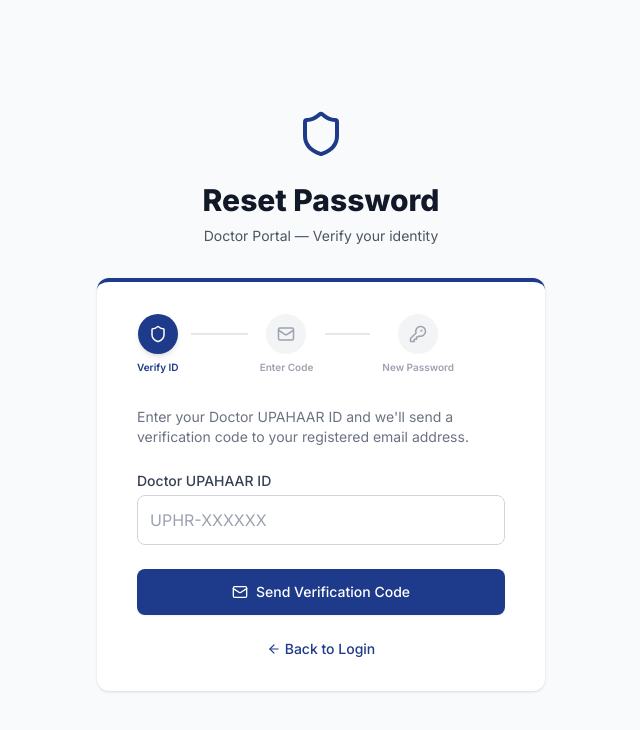
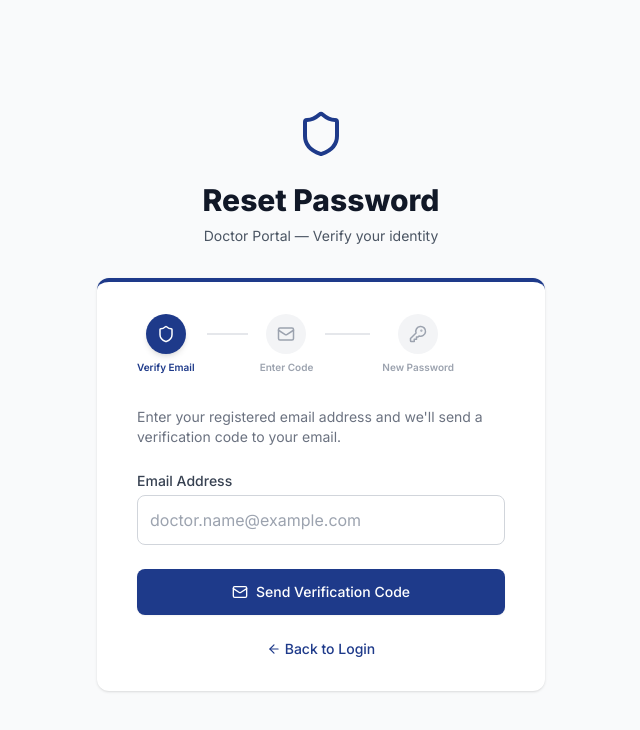
Before and after one commit to reyb888/UPAHAAR, a Next.js app in the folder frontend/: page /auth/doctor/forgot-password in a window 1280 px wide. Shown: the top 730 px of the page, without its empty margins (319-959 px from the left). Built offline with nearby package versions, Linux system fonts and the light colour scheme; no server answers.

Commit message:
FORGOT PASSWORD 2

```diff
--- a/frontend/src/app/auth/citizen/forgot-password/page.tsx
+++ b/frontend/src/app/auth/citizen/forgot-password/page.tsx
@@ -8,7 +8,7 @@ type Step = 'id' | 'otp' | 'password' | 'success';
 
 export default function CitizenForgotPassword() {
   const [step, setStep] = useState<Step>('id');
-  const [upahaarId, setUpahaarId] = useState('');
+  const [email, setEmail] = useState('');
   const [maskedEmail, setMaskedEmail] = useState('');
   const [otpCode, setOtpCode] = useState('');
   const [newPassword, setNewPassword] = useState('');
@@ -27,7 +27,7 @@ export default function CitizenForgotPassword() {
       const response = await fetch(`${API_URL}/api/auth/forgot-password`, {
         method: 'POST',
         headers: { 'Content-Type': 'application/json' },
-        body: JSON.stringify({ upahaar_id: upahaarId })
+        body: JSON.stringify({ email })
       });
       const data = await response.json();
 
@@ -73,7 +73,7 @@ export default function CitizenForgotPassword() {
       const response = await fetch(`${API_URL}/api/auth/reset-password`, {
         method: 'POST',
         headers: { 'Content-Type': 'application/json' },
-        body: JSON.stringify({ upahaar_id: upahaarId, otp_code: otpCode, new_password: newPassword })
+        body: JSON.stringify({ email, otp_code: otpCode, new_password: newPassword })
       });
       const data = await response.json();
 
@@ -96,7 +96,7 @@ export default function CitizenForgotPassword() {
   };
 
   const stepIndicators = [
-    { key: 'id', label: 'Verify ID' },
+    { key: 'id', label: 'Verify Email' },
     { key: 'otp', label: 'Enter Code' },
     { key: 'password', label: 'New Password' }
   ];
@@ -170,18 +170,18 @@ export default function CitizenForgotPassword() {
           )}
 
           <AnimatePresence mode="wait">
-            {/* Step 1: Enter UPAHAAR ID */}
+            {/* Step 1: Enter Email */}
             {step === 'id' && (
               <motion.form key="id" variants={stepVariants} initial="initial" animate="animate" exit="exit" onSubmit={handleRequestOTP} className="space-y-5">
-                <p className="text-gray-500 text-sm">Enter your UPAHAAR ID and we&apos;ll send a verification code to your registered email.</p>
+                <p className="text-gray-500 text-sm">Enter your email address and we&apos;ll send a verification code to your registered email.</p>
                 <div className="space-y-2">
-                  <label className="text-sm font-semibold text-gray-700">UPAHAAR ID</label>
+                  <label className="text-sm font-semibold text-gray-700">Email Address</label>
                   <input
-                    type="text" required
+                    type="email" required
                     className="w-full px-4 py-3 rounded-xl border border-gray-200 focus:ring-2 focus:ring-medical-blue outline-none bg-gray-50/50 transition-all"
-                    placeholder="UPHR-1234567890"
-                    value={upahaarId}
-                    onChange={e => setUpahaarId(e.target.value)}
+                    placeholder="your.name@example.com"
+                    value={email}
+                    onChange={e => setEmail(e.target.value)}
                   />
                 </div>
                 <motion.button
@@ -227,7 +227,7 @@ export default function CitizenForgotPassword() {
                   Verify Code
                 </motion.button>
                 <button type="button" onClick={() => { setStep('id'); setError(''); }} className="w-full text-sm text-gray-500 hover:text-medical-blue transition-colors">
-                  ← Use a different UPAHAAR ID
+                  ← Use a different email address
                 </button>
               </motion.form>
             )}
--- a/frontend/src/app/auth/doctor/forgot-password/page.tsx
+++ b/frontend/src/app/auth/doctor/forgot-password/page.tsx
@@ -8,7 +8,7 @@ type Step = 'id' | 'otp' | 'password' | 'success';
 
 export default function DoctorForgotPassword() {
   const [step, setStep] = useState<Step>('id');
-  const [upahaarId, setUpahaarId] = useState('');
+  const [email, setEmail] = useState('');
   const [maskedEmail, setMaskedEmail] = useState('');
   const [otpCode, setOtpCode] = useState('');
   const [newPassword, setNewPassword] = useState('');
@@ -27,7 +27,7 @@ export default function DoctorForgotPassword() {
       const response = await fetch(`${API_URL}/api/auth/forgot-password`, {
         method: 'POST',
         headers: { 'Content-Type': 'application/json' },
-        body: JSON.stringify({ upahaar_id: upahaarId })
+        body: JSON.stringify({ email })
       });
       const data = await response.json();
 
@@ -73,7 +73,7 @@ export default function DoctorForgotPassword() {
       const response = await fetch(`${API_URL}/api/auth/reset-password`, {
         method: 'POST',
         headers: { 'Content-Type': 'application/json' },
-        body: JSON.stringify({ upahaar_id: upahaarId, otp_code: otpCode, new_password: newPassword })
+        body: JSON.stringify({ email, otp_code: otpCode, new_password: newPassword })
       });
       const data = await response.json();
 
@@ -96,7 +96,7 @@ export default function DoctorForgotPassword() {
   };
 
   const stepIndicators = [
-    { key: 'id', label: 'Verify ID', icon: Shield },
+    { key: 'id', label: 'Verify Email', icon: Shield },
     { key: 'otp', label: 'Enter Code', icon: Mail },
     { key: 'password', label: 'New Password', icon: KeyRound }
   ];
@@ -165,19 +165,19 @@ export default function DoctorForgotPassword() {
           )}
 
           <AnimatePresence mode="wait">
-            {/* Step 1: Enter UPAHAAR ID */}
+            {/* Step 1: Enter Email */}
             {step === 'id' && (
               <motion.form key="id" variants={stepVariants} initial="initial" animate="animate" exit="exit" className="space-y-6" onSubmit={handleRequestOTP}>
-                <p className="text-gray-500 text-sm">Enter your Doctor UPAHAAR ID and we&apos;ll send a verification code to your registered email address.</p>
+                <p className="text-gray-500 text-sm">Enter your registered email address and we&apos;ll send a verification code to your email.</p>
                 <div>
-                  <label className="block text-sm font-medium text-gray-700">Doctor UPAHAAR ID</label>
+                  <label className="block text-sm font-medium text-gray-700">Email Address</label>
                   <input
                     required
                     className="mt-1 w-full border border-gray-300 rounded-lg p-3 focus:ring-2 focus:ring-medical-dark focus:border-transparent outline-none transition-all"
-                    type="text"
-                    placeholder="UPHR-XXXXXX"
-                    value={upahaarId}
-                    onChange={(e) => setUpahaarId(e.target.value)}
+                    type="email"
+                    placeholder="doctor.name@example.com"
+                    value={email}
+                    onChange={(e) => setEmail(e.target.value)}
                   />
                 </div>
                 <button
@@ -225,7 +225,7 @@ export default function DoctorForgotPassword() {
                   Verify Code
                 </button>
                 <button type="button" onClick={() => { setStep('id'); setError(''); }} className="w-full text-sm text-gray-500 hover:text-medical-dark transition-colors flex items-center justify-center gap-1">
-                  <ArrowLeft size={14} /> Use a different UPAHAAR ID
+                  <ArrowLeft size={14} /> Use a different email address
                 </button>
               </motion.form>
             )}
```
Also changed, not shown: 1 other file (tests, documents, lock files or other folders).
